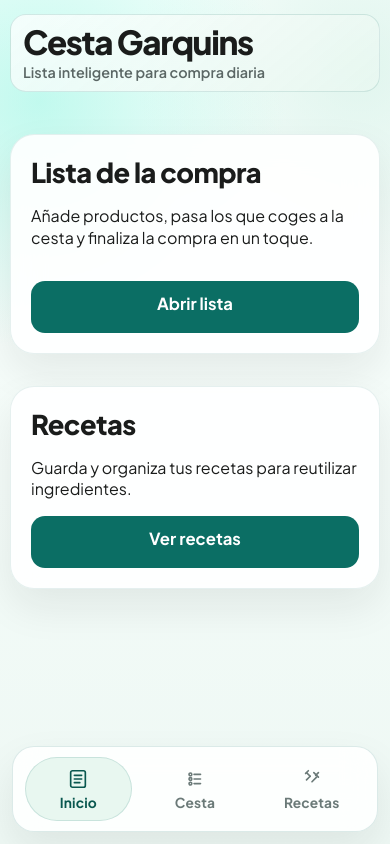
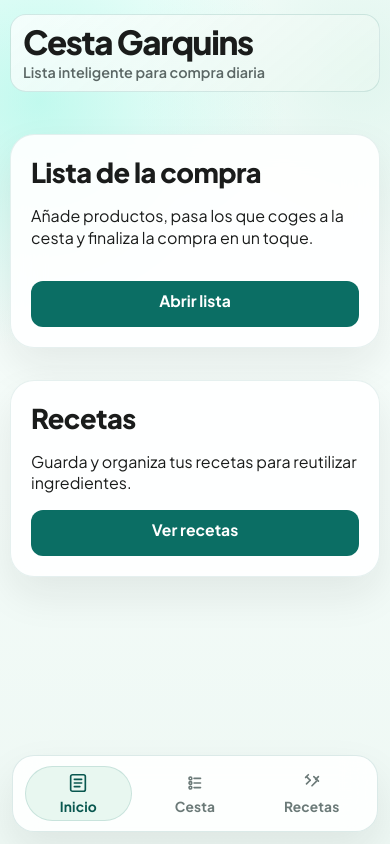
Before and after one commit to Hectorgs1988/CompraGarquins, a React (Vite) app in the folder apps/web/: page / in a window 390 px wide. Built offline with nearby package versions, Linux system fonts and the light colour scheme; no server answers.

Commit message:
Rediseno botones general

```diff
--- a/apps/web/src/styles.css
+++ b/apps/web/src/styles.css
@@ -19,6 +19,10 @@
     --brand-soft: rgba(11, 110, 100, 0.12);
     --ring: rgba(11, 110, 100, 0.24);
     --shadow: 0 18px 42px rgba(26, 28, 27, 0.08);
+    --btn-radius: 12px;
+    --btn-min-height: 46px;
+    --btn-padding-y: 10px;
+    --btn-padding-x: 14px;
 }
 
 * {
@@ -91,7 +95,7 @@ body {
     text-decoration: none;
     color: var(--brand-strong);
     font-weight: 600;
-    padding: 10px 14px;
+    padding: 8px 12px;
     border-radius: 999px;
 }
 
@@ -320,14 +324,15 @@ body {
     border: 1px solid rgba(11, 110, 100, 0.2);
     background: white;
     color: var(--brand-strong);
-    padding: 11px 14px;
-    border-radius: 14px;
-    min-height: 52px;
+    padding: var(--btn-padding-y) var(--btn-padding-x);
+    border-radius: var(--btn-radius);
+    min-height: var(--btn-min-height);
+    font-size: 0.95rem;
 }
 
 .icon-button {
-    min-width: 40px;
-    padding-inline: 10px;
+    min-width: 36px;
+    padding-inline: 9px;
     font-weight: 700;
 }
 
@@ -361,8 +366,8 @@ input,
 textarea,
 button,
 .btn {
-    border-radius: 10px;
-    font-size: 1.04rem;
+    border-radius: var(--btn-radius);
+    font-size: 0.98rem;
 }
 
 input,
@@ -392,12 +397,12 @@ button,
     border: none;
     background: var(--brand);
     color: white;
-    padding: 12px 16px;
+    padding: var(--btn-padding-y) var(--btn-padding-x);
     cursor: pointer;
     text-decoration: none;
     display: inline-block;
-    min-height: 52px;
-    border-radius: 14px;
+    min-height: var(--btn-min-height);
+    border-radius: var(--btn-radius);
     font-weight: 700;
 }
 
@@ -445,7 +450,7 @@ button:hover,
 .bottom-nav a {
     flex: 1;
     text-align: center;
-    min-height: 64px;
+    min-height: 58px;
     display: grid;
     align-content: center;
     justify-items: center;
@@ -629,8 +634,8 @@ button:hover,
     .quantity-input {
         width: 58px;
         max-width: 58px;
-        min-height: 40px;
-        padding: 8px 6px;
+        min-height: 36px;
+        padding: 6px 6px;
         border-radius: 12px;
     }
 
@@ -638,27 +643,32 @@ button:hover,
         grid-column: 2;
         justify-self: end;
         width: auto;
-        min-height: 40px;
-        padding: 8px 12px;
+        min-height: 36px;
+        padding: 6px 10px;
         border-radius: 12px;
-        font-size: 0.93rem;
+        font-size: 0.9rem;
         margin-top: 2px;
     }
 
     .item-row .icon-button {
-        min-height: 40px;
-        min-width: 34px;
-        padding: 6px 10px;
+        min-height: 36px;
+        min-width: 30px;
+        padding: 5px 8px;
         border-radius: 12px;
-        font-size: 1.05rem;
+        font-size: 1rem;
     }
 
     .quantity-input--form {
         width: 72px;
-        min-height: 42px;
+        min-height: 36px;
         flex: 0 0 auto;
-        padding: 6px 8px;
+        padding: 5px 8px;
         align-self: flex-start;
+    }
+
+    .bottom-nav a {
+        min-height: 54px;
+        padding: 6px;
     }
 
     .card-grid--home .panel {
```
